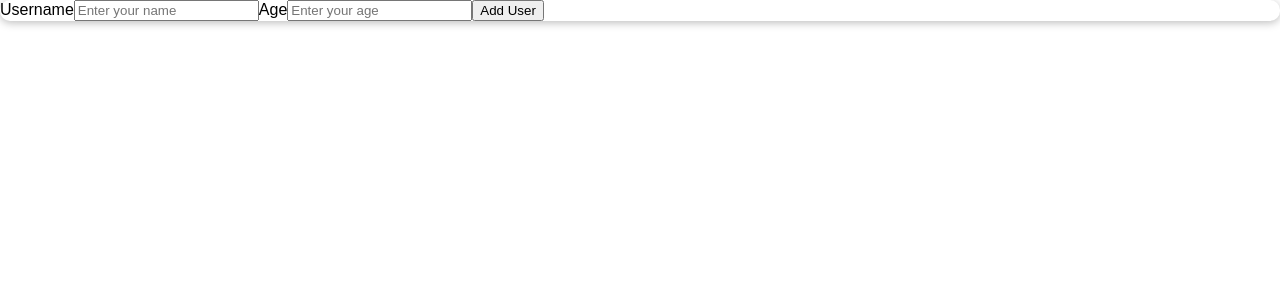
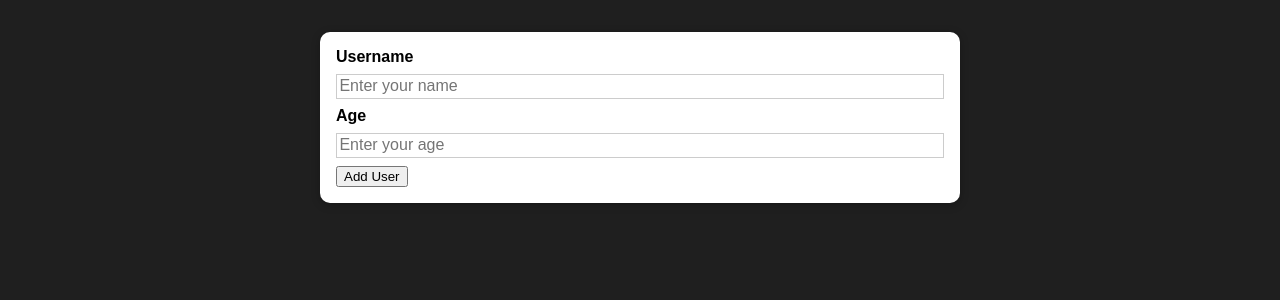
Before and after one commit to micmor-m/fewComponents, a React (Create React App) app: page / in a window 1280 px wide. Shown: the top 300 px of the page. Built offline with nearby package versions, Linux system fonts and the light colour scheme.

Commit message:
add card component and its style

```diff
--- a/src/components/UI/Card.js
+++ b/src/components/UI/Card.js
@@ -2,8 +2,8 @@ import React from "react";
 //import styles from "./Card.module.css";
 import "./Card.css";
 
-const Card = (props) => {
-  return <div className="card">{props.children}</div>;
+const Card = ({ className, children }) => {
+	return <div className={`card ${className}`}>{children}</div>;
 };
 
 export default Card;
--- a/src/components/Users/AddUser.js
+++ b/src/components/Users/AddUser.js
@@ -1,5 +1,6 @@
 import React from "react";
 import Card from "../UI/Card";
+import "./AddUser.css";
 
 const AddUsers = (props) => {
 	function addUserHandler(event) {
@@ -7,10 +8,14 @@ const AddUsers = (props) => {
 	}
 
 	return (
-    <Card classMane="input">
+		<Card className="input">
 			<form onSubmit={(event) => addUserHandler(event)}>
 				<label htmlFor="name">Username</label>
-        <input type="text" id="username" placeholder="Enter your name" />
+				<input
+					type="text"
+					id="username"
+					placeholder="Enter your name"
+				/>
 				<label htmlFor="age">Age</label>
 				<input type="number" id="age" placeholder="Enter your age" />
 				<button type="submit">Add User</button>
--- a/src/index.css
+++ b/src/index.css
@@ -1,11 +1,12 @@
 * {
-  box-sizing: border-box;
+	box-sizing: border-box;
 }
 
 html {
-  font-family: sans-serif;
+	font-family: sans-serif;
+	background: #1f1f1f;
 }
 
 body {
-  margin: 0;
+	margin: 0;
 }
```
Lines whose indentation alone changed are shown as unchanged.
